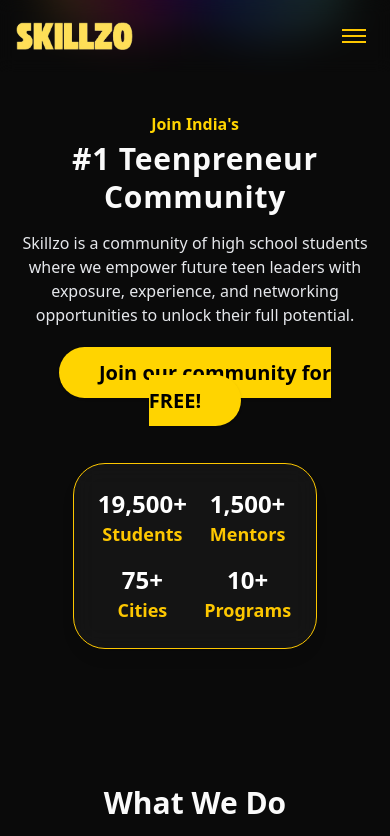
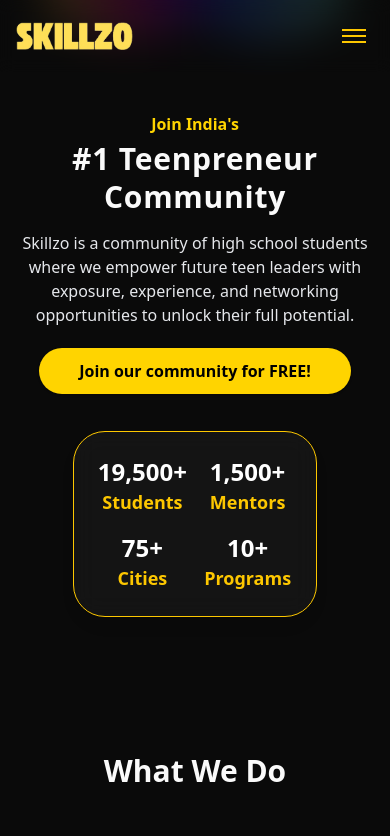
Before and after one commit to Shreyanshdiwakar/skillzo-beta-site, a Next.js app in the folder apps/next/: page / in a window 390 px wide. Shown: the top 836 px of the page. Built offline with nearby package versions, Linux system fonts and the light colour scheme.

Commit message:
fix overflow bug + mobile optimization

```diff
--- a/apps/next/src/app/page.tsx
+++ b/apps/next/src/app/page.tsx
@@ -16,7 +16,7 @@
       <Photos />
       <MentorsSection />
 
-      <CTA />
+      {/* <CTA /> */}
     </main>
   );
 }
--- a/apps/next/src/components/home/0-hero.tsx
+++ b/apps/next/src/components/home/0-hero.tsx
@@ -6,7 +6,7 @@
         { value: "19,500+", label: "Students" },
         { value: "1,500+", label: "Mentors" },
         { value: "75+", label: "Cities" },
-        {value: "10+", label: "Programs"}
+        { value: "10+", label: "Programs" }
     ] as const;
     return (
         <section className="flex flex-col items-center justify-center text-center px-4  relative overflow-hidden">
@@ -28,7 +28,7 @@
                     </p>
                     <Link
                         href="#join"
-                        className="bg-primary text-black px-10 py-3 rounded-full font-bold text-xl shadow hover:bg-yellow-500 transition"
+                        className="bg-primary text-black px-10 py-3 rounded-full font-bold sm:text-xl shadow hover:bg-yellow-500 transition"
                     >
                         Join our community for FREE!
                     </Link>
--- a/apps/next/src/components/split.tsx
+++ b/apps/next/src/components/split.tsx
@@ -36,7 +36,7 @@
 export function SplitEnd() {
     return (
         <div
-            className="absolute bottom-0 mx-auto w-full px-6 sm:max-w-[40rem] md:max-w-[48rem] md:px-8 lg:max-w-[64rem] xl:max-w-[80rem]"
+            className="absolute bottom-0 inset-x-0 mx-auto w-full px-6 sm:max-w-[40rem] md:max-w-[48rem] md:px-8 lg:max-w-[64rem] xl:max-w-[80rem]"
         >
             <div className="relative -mx-2.5 flex -bottom-1 -mt-12">
                 <svg
```
